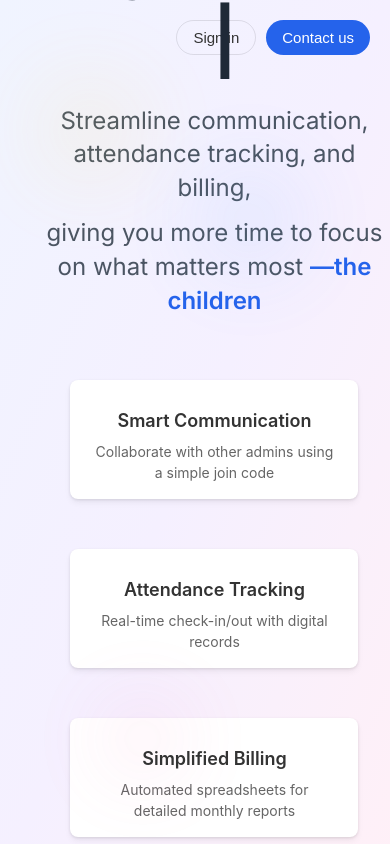
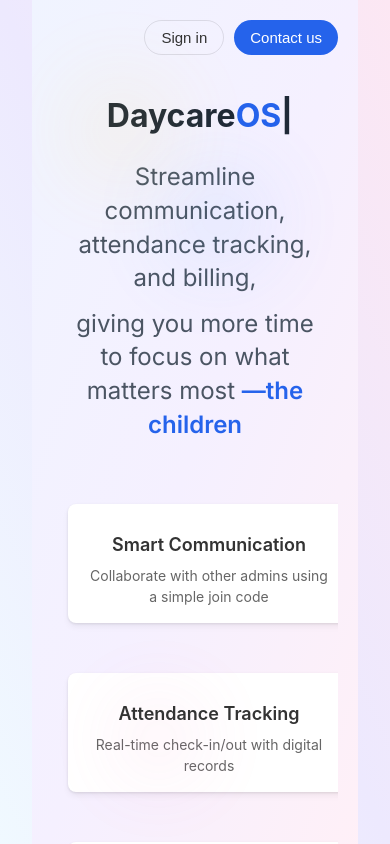
Before and after one commit to cocopuff2234/Daycare-Management-System, a React (Create React App) app: page / in a window 390 px wide. Built offline with nearby package versions, Linux system fonts and the light colour scheme.

Commit message:
mobile dimensions

```diff
--- a/src/App.js
+++ b/src/App.js
@@ -103,6 +103,7 @@ const Home = ({ onNavigate }) => {
   };
 
   return (
+    <div className="responsive-wrapper">
       <div className="home-container">
         <div className="App">
           {/* Background decorative elements */}
@@ -145,6 +146,7 @@ const Home = ({ onNavigate }) => {
           </div>
         </div>
       </div>
+    </div>
   );
 };
 
--- a/src/styles/App.css
+++ b/src/styles/App.css
@@ -118,10 +118,14 @@
 
 /* Main Heading */
 .main-heading {
-  font-size: 64px;
+  font-size: clamp(2rem, 6vw, 4rem);
   margin-bottom: 25px;
   color: #1f2937;
   font-weight: 700;
+  text-align: center;
+  word-break: break-word;
+  width: 100%;
+  padding: 0 1rem;
 }
 
 /* Cursor animation for typewriter effect */
@@ -213,4 +217,27 @@ html {
   right: 20px;
   display: flex;
   gap: 10px;
+  z-index: 10;
 }
+
+@media (max-width: 768px) {
+  .header-buttons {
+    position: relative;
+    top: 0;
+    right: 0;
+    margin-bottom: 20px;
+    justify-content: flex-end;
+    width: 100%;
+    padding: 0 1rem;
+  }
+}
+
+.responsive-wrapper,
+.home-container,
+.main-content {
+  width: 100%;
+  max-width: 100%;
+  box-sizing: border-box;
+  padding: 0 1rem;
+  overflow-x: hidden;
+}
```
Lines whose indentation alone changed are shown as unchanged.
